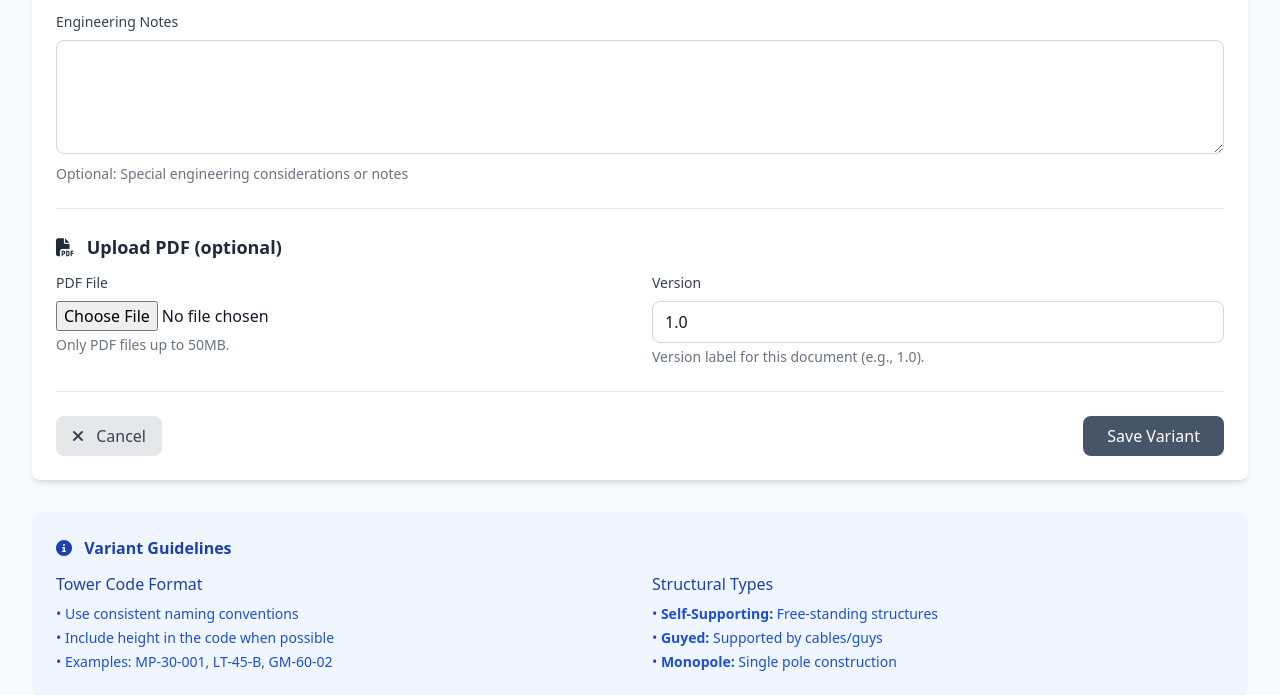
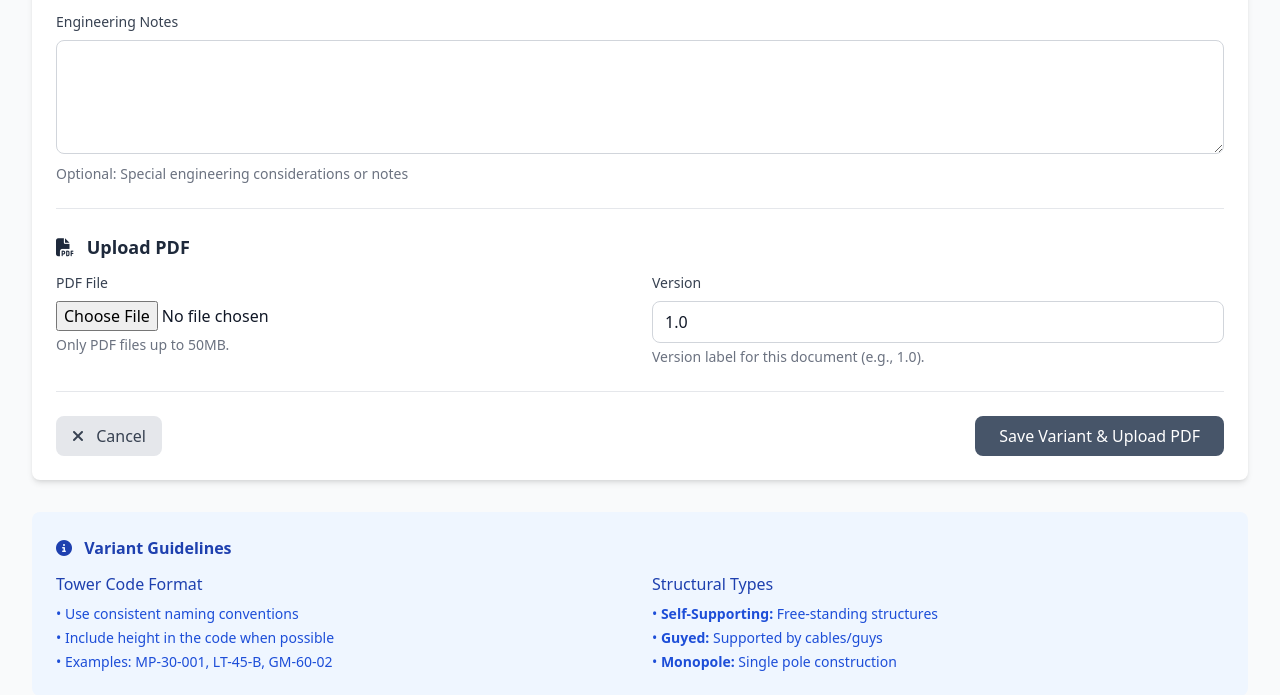
Before and after one commit to Junate-World/Junate_Towers, a Flask app: page /admin/variant/new in a window 1280 px wide. Shown: the part 598-1293 px from the top of the page. Run offline with Flask 3, Linux system fonts and the light colour scheme; the visitor is signed in with stand-in values (Sample User, id 1); data that the repository does not hold is empty; some libraries are stand-ins or nearby versions.

Commit message:
auto debug

```diff
--- a/app/admin/routes.py
+++ b/app/admin/routes.py
@@ -31,8 +31,8 @@ class VariantForm(FlaskForm):
     load_class = StringField('Load Class')
     engineering_notes = TextAreaField('Engineering Notes')
     category_id = SelectField('Category', coerce=int, validators=[DataRequired()])
-    # Required document upload during creation
-    pdf_file = FileField('PDF File', validators=[DataRequired()])
+    # Document file (required on create, optional on edit; enforced in routes)
+    pdf_file = FileField('PDF File')
     version = StringField('Version', default='1.0')
     submit = SubmitField('Save Variant')
 
@@ -252,6 +252,42 @@ def edit_variant(variant_id):
         variant.load_class = form.load_class.data
         variant.engineering_notes = form.engineering_notes.data
         variant.category_id = form.category_id.data
+
+        # Handle optional PDF replacement
+        file = form.pdf_file.data
+        if file and hasattr(file, 'filename') and file.filename:
+            if not allowed_file(file.filename):
+                flash('Invalid file type. Please upload a PDF file.', 'error')
+                return render_template('admin/variant_form.html', form=form, variant=variant, title='Edit Variant')
+            # Deactivate existing documents
+            TowerDocument.query.filter_by(variant_id=variant.id).update({'is_active': False})
+            # Extract PDF info
+            pdf_info = storage.get_pdf_info(file)
+            # Build filename
+            filename = secure_filename(f"{variant.tower_code}_{(form.version.data or '1.0').strip()}.pdf")
+            # Reset stream before upload
+            try:
+                if hasattr(file, 'stream'):
+                    file.stream.seek(0)
+                else:
+                    file.seek(0)
+            except Exception:
+                pass
+            pdf_url = storage.upload_file(file, filename)
+            if not pdf_url:
+                db.session.rollback()
+                flash('There was an error uploading the PDF. Changes not saved.', 'error')
+                return render_template('admin/variant_form.html', form=form, variant=variant, title='Edit Variant')
+            document = TowerDocument(
+                variant_id=variant.id,
+                pdf_url=pdf_url,
+                page_count=pdf_info.get('page_count', 0),
+                file_size=pdf_info.get('file_size', 0),
+                version=(form.version.data or '1.0'),
+                is_active=True
+            )
+            db.session.add(document)
+
         db.session.commit()
         flash('Variant updated successfully!', 'success')
         return redirect(url_for('admin.variants'))
--- a/app/templates/admin/variant_form.html
+++ b/app/templates/admin/variant_form.html
@@ -112,21 +112,35 @@
             <p class="mt-1 text-sm text-gray-500">Optional: Special engineering considerations or notes</p>
         </div>
 
-        <!-- Optional Document Upload -->
+        <!-- Document Upload (required) -->
         <div class="mb-6 border-t border-gray-200 pt-6">
             <h3 class="text-lg font-semibold text-engineering-800 mb-3">
                 <i class="fas fa-file-pdf mr-2"></i>
-                Upload PDF (optional)
+                Upload PDF
             </h3>
             <div class="grid grid-cols-1 md:grid-cols-2 gap-6">
                 <div>
                     {{ form.pdf_file.label(class="block text-sm font-medium text-gray-700 mb-2") }}
-                    {{ form.pdf_file(class="w-full") }}
+                    {{ form.pdf_file(class="w-full", accept="application/pdf") }}
+                    {% if form.pdf_file.errors %}
+                        <div class="mt-2 text-sm text-red-600">
+                            {% for error in form.pdf_file.errors %}
+                                <span>{{ error }}</span>
+                            {% endfor %}
+                        </div>
+                    {% endif %}
                     <p class="mt-1 text-sm text-gray-500">Only PDF files up to 50MB.</p>
                 </div>
                 <div>
                     {{ form.version.label(class="block text-sm font-medium text-gray-700 mb-2") }}
                     {{ form.version(class="w-full px-3 py-2 border border-gray-300 rounded-lg focus:outline-none focus:ring-2 focus:ring-engineering-500 focus:border-transparent") }}
+                    {% if form.version.errors %}
+                        <div class="mt-2 text-sm text-red-600">
+                            {% for error in form.version.errors %}
+                                <span>{{ error }}</span>
+                            {% endfor %}
+                        </div>
+                    {% endif %}
                     <p class="mt-1 text-sm text-gray-500">Version label for this document (e.g., 1.0).</p>
                 </div>
             </div>
@@ -147,7 +161,7 @@
                     Reset
                 </a>
                 {% endif %}
-                {{ form.submit(class="px-6 py-2 bg-engineering-600 text-white rounded-lg hover:bg-engineering-700 transition-colors") }}
+                {{ form.submit(class="px-6 py-2 bg-engineering-600 text-white rounded-lg hover:bg-engineering-700 transition-colors", value="Save Variant & Upload PDF") }}
             </div>
         </div>
     </form>
```
